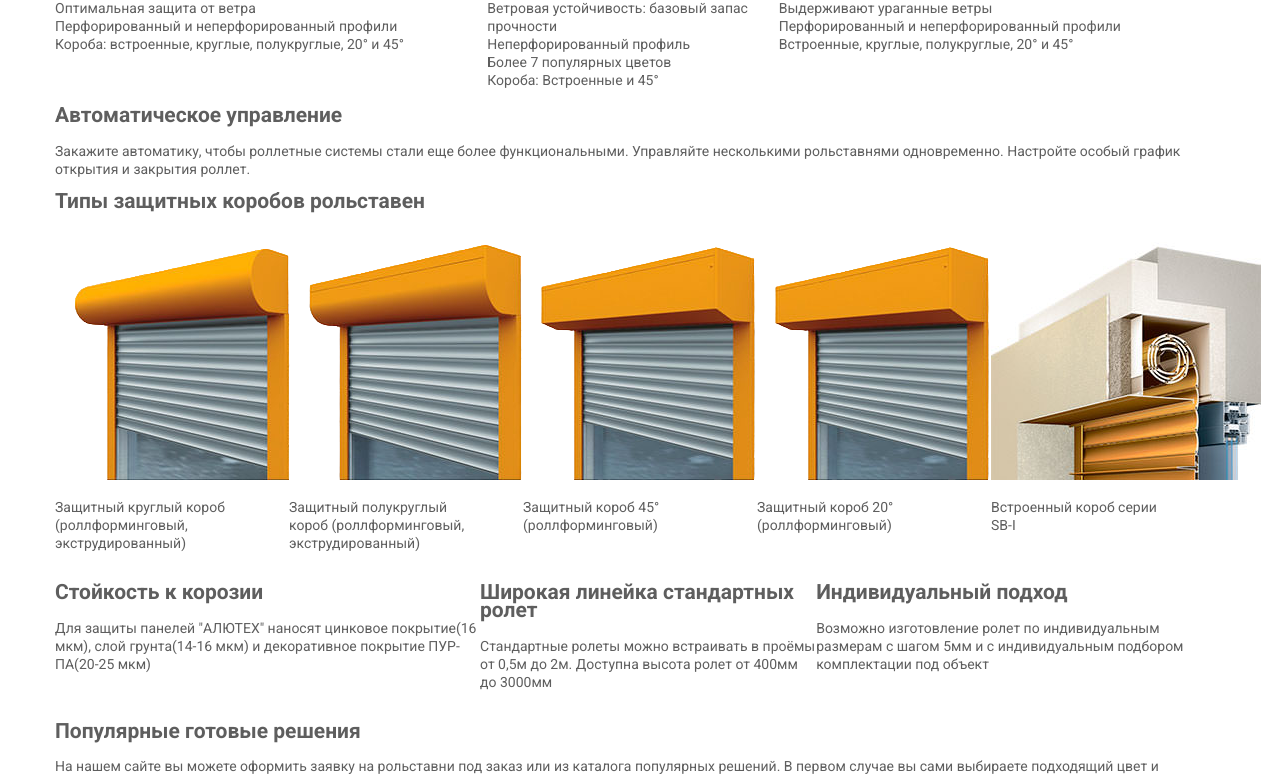
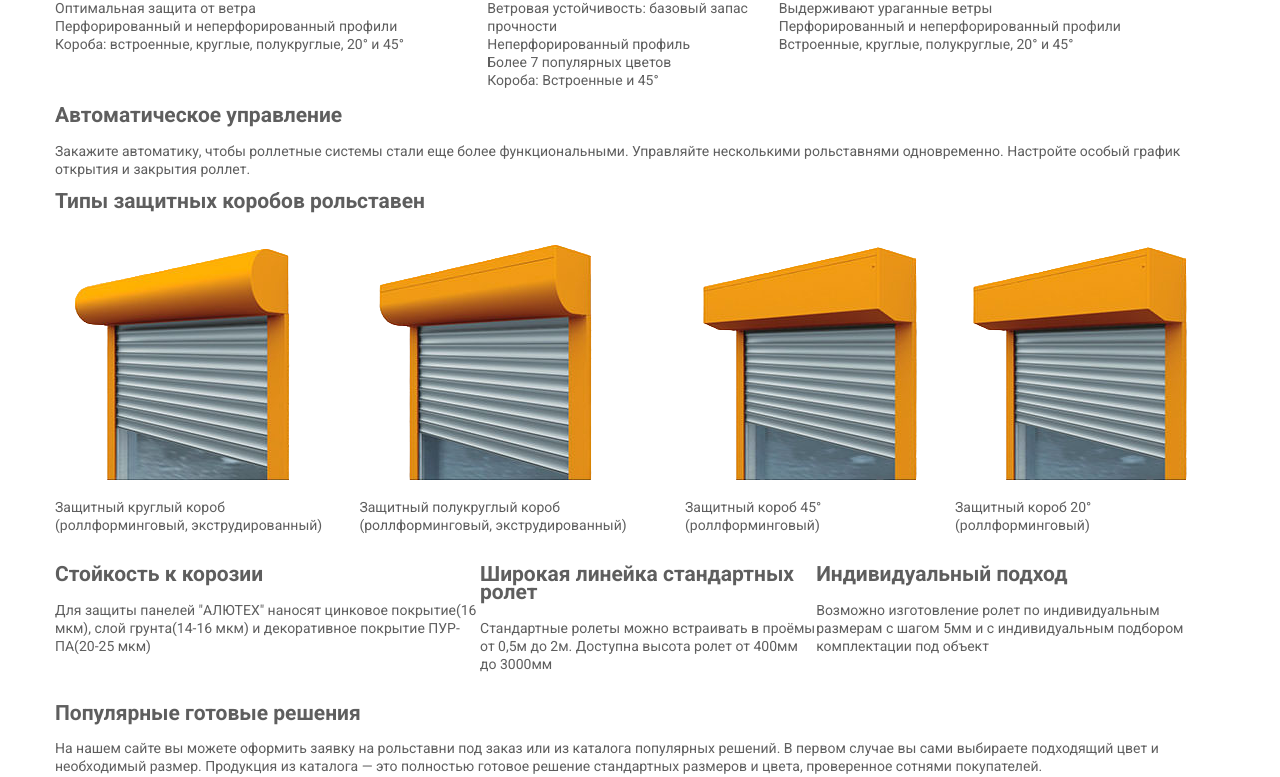
Before and after one commit to Selezeni/Vorota.ru, a Flask app: page /rolets in a window 1280 px wide. Shown: the part 908-1685 px from the top of the page. Run offline with Flask 3, Linux system fonts and the light colour scheme; some web fonts are replaced.

Commit message:
add new page

```diff
--- a/static/css/style.css
+++ b/static/css/style.css
@@ -209,14 +209,16 @@ h2.text {
 }
 
 .container-type {
-    display: grid;
-    grid-template-columns: repeat(5, 1fr);
     max-width: 1170px;
     margin: 0 auto;
+    display: flex;
+    justify-content: space-between;
+    align-content: center;
 }
 
 .foto {
-    max-width: 180px;
+    max-width: 100%;
+    height: auto;
 }
 
 .discription {
@@ -242,7 +244,7 @@ h2.text {
 
 .barrier {
     max-width: 1170px;
-    min-width: 80%;
     margin: 0 auto;
     display: flex;
+    justify-content: space-between;
 }
--- a/templates/index.html
+++ b/templates/index.html
@@ -7,3 +7,9 @@
     Ворота.ру
 {% endif %}
 {% endblock %}
+{% block content %}
+
+
+
+
+{% endblock %}
--- a/templates/rolets.html
+++ b/templates/rolets.html
@@ -108,10 +108,10 @@
                 <img src="../static/img/rolets/type-3_1.png" alt="">
                 <p>Защитный короб 20° (роллформинговый)</p>
             </div>
-            <div class="foto">
+            <!-- <div class="foto">
                 <img src="../static/img/rolets/type-5.jpeg" alt="">
                 <p>Встроенный короб серии SB-I</p>
-            </div>
+            </div> -->
         </div>
     </div>
     <div class="discription">
```
